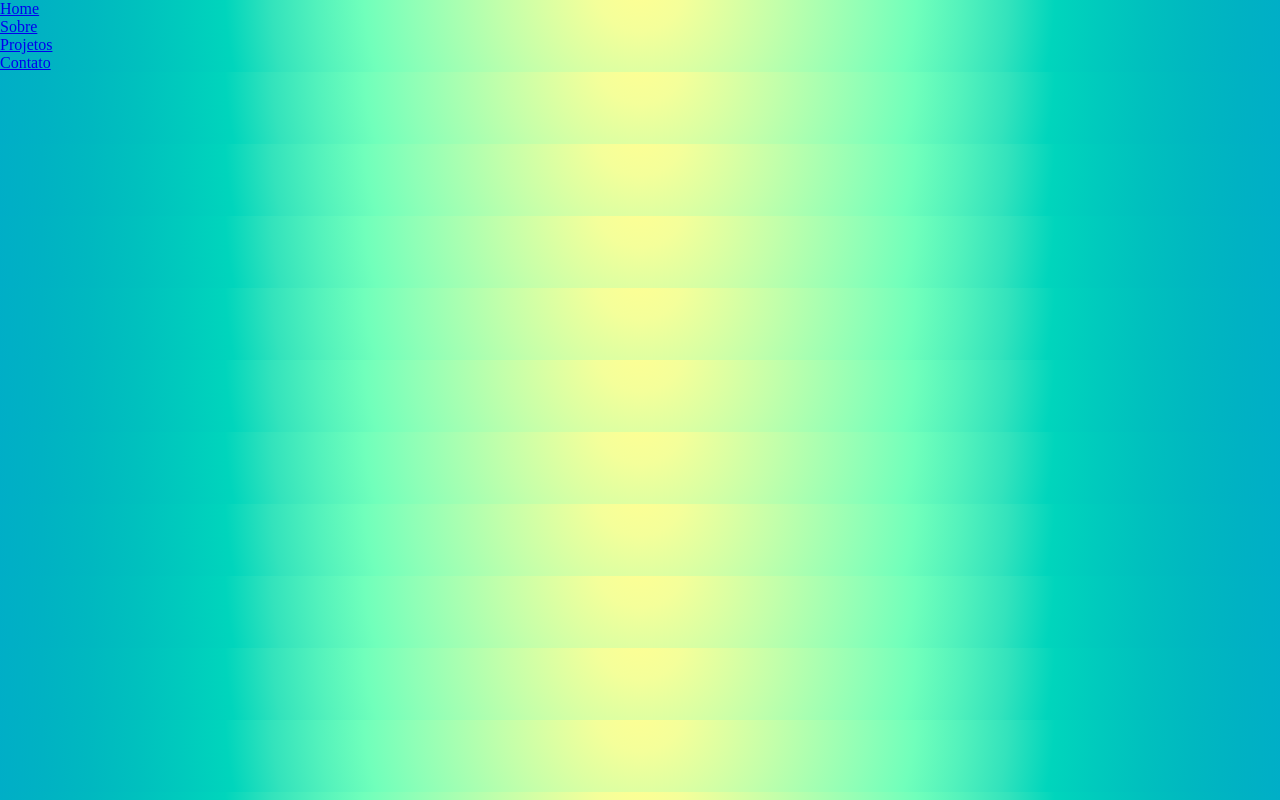
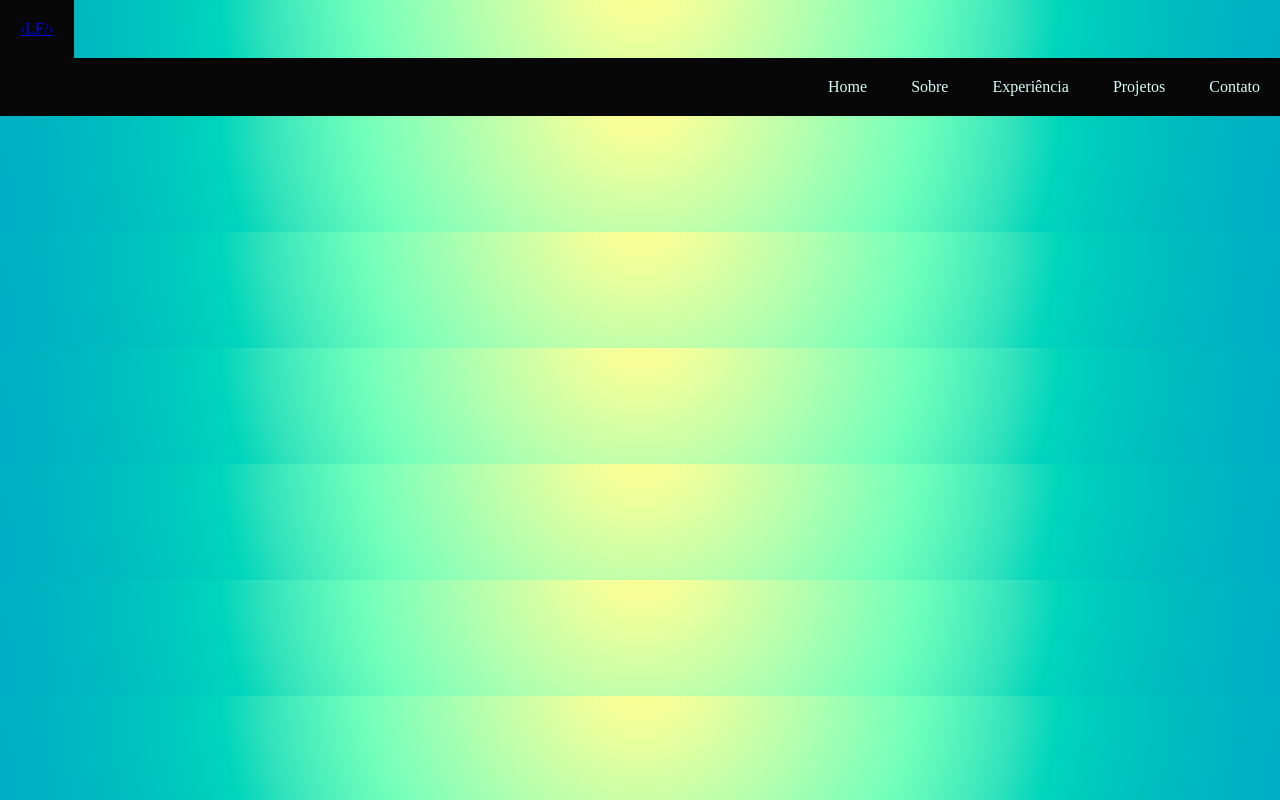
Before and after one commit to KanekiZLF/Portfolio, a plain HTML site: page index.html in a window 1280 px wide. Drawn offline with Linux system fonts and the light colour scheme.

Commit message:
index alterado

```diff
--- a/index.html
+++ b/index.html
@@ -7,10 +7,18 @@
                     <link rel="stylesheet" href="css/style.css">
 </head>
 <body>
-    <nav id="menu-h">
+
+    <form>
+        <p class="lf">
+        <a href="#">&lsaquo;LF/&rsaquo;</a>
+        </p>
+    </form>
+
+    <nav id="menu">
         <ul>
             <li><a href="pages/home.html">Home</a></li>
             <li><a href="pages/sobre.html">Sobre</a></li>
+            <li><a href="pages/experiencia.html">Experiência</a></li>
             <li><a href="pages/projetos.html">Projetos</a></li>
             <li><a href="pages/contato.html">Contato</a></li>
         </ul>
```
